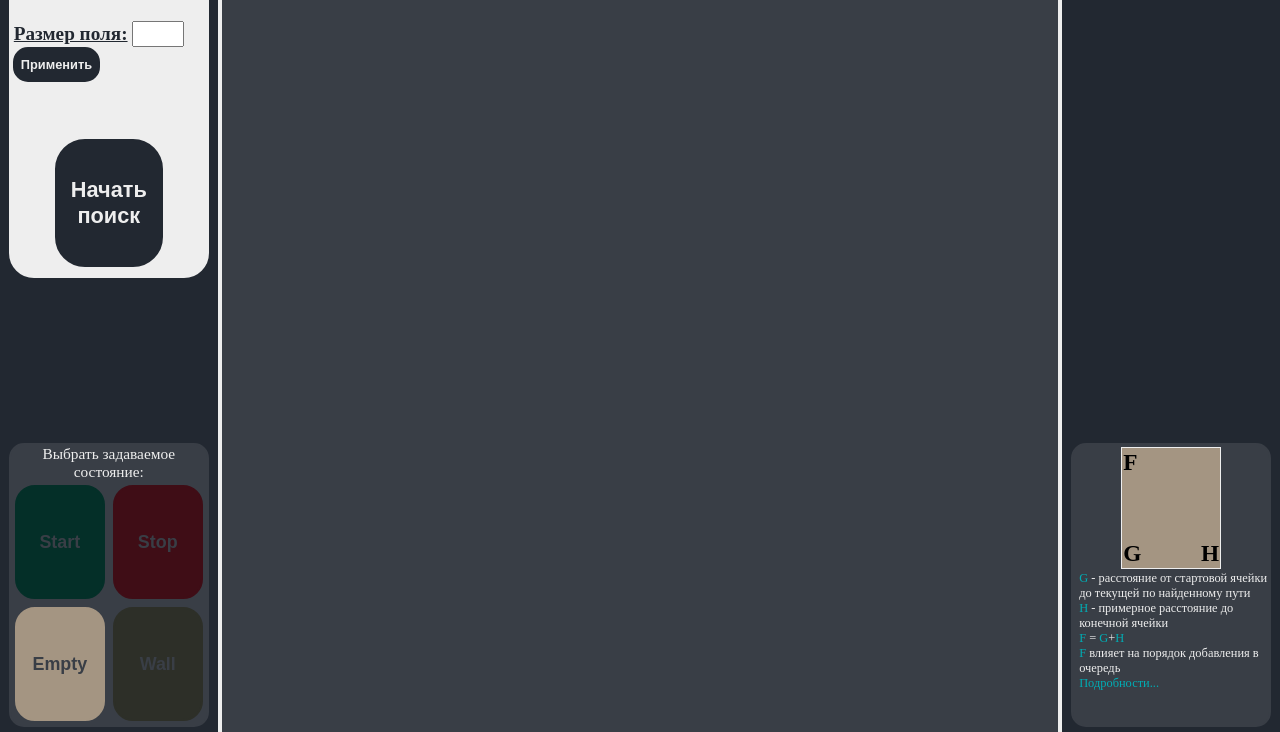
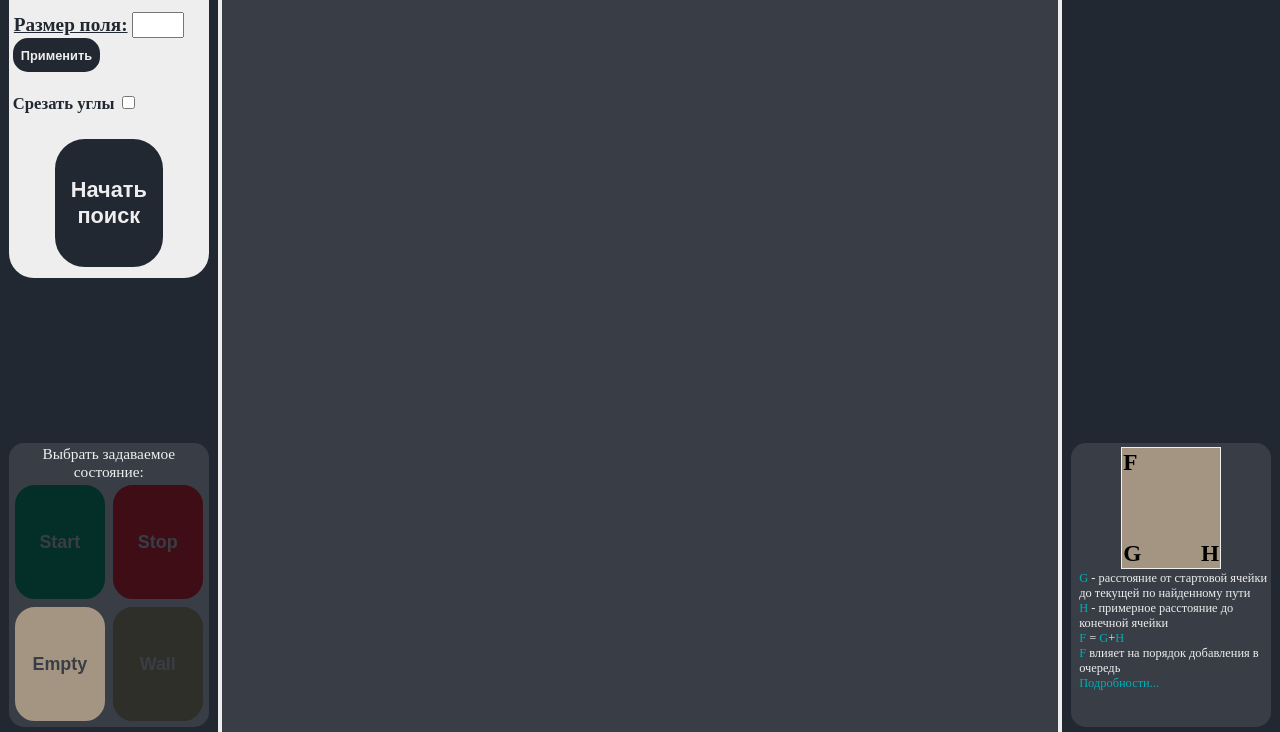
Before and after one commit to SpoonDoesNotExist/Team7, a plain HTML site: page Task_1/A_star.html in a window 1280 px wide. Shown: the part 68-800 px from the top of the page. Drawn offline with Linux system fonts and the light colour scheme.

Commit message:
Добавил кнопку срез углов

```diff
--- a/Task_1/A_star.css
+++ b/Task_1/A_star.css
@@ -39,7 +39,7 @@ body {
     padding-top: 8%;
     border: 2px #EEEEEE solid;
     width: 90%;
-    height: 40vh;
+    min-height: 40vh;
     position: relative;
     /* left:5px;
     right:5px; */
@@ -69,7 +69,7 @@ body {
     margin-top: 2%;
     margin-left: 1%;
     align-self: stretch;
-    margin-bottom: 17%;
+    margin-bottom: 3%;
     flex-shrink: 1;
 }
 
@@ -124,6 +124,24 @@ body {
         box-shadow: 0px 0px 50px 20px #00ADB5;
     }
 }
+/*---------------------------------------------------------------*/
+
+#cut {
+    margin-bottom: 5%;
+    margin-left: 1%;
+    align-self: flex-start;
+}
+
+#forCutAngles {
+    color: #222831;
+    font-weight: bold;
+    font-size: 1.3vw;
+}
+
+#cutAngles {
+}
+
+/*------------------------------------------------------------------*/
 
 #startShell {
     align-self: center;
@@ -320,6 +338,7 @@ body {
     }
 }
 
+/*-------------------------------------------------------------------------*/
 #forExample {
     width: 90%;
     height: 35%;
--- a/Task_1/A_star.html
+++ b/Task_1/A_star.html
@@ -16,6 +16,10 @@
                 <label for="size" id="forSize">Размер поля:</label>
                     <input type="number" maxlength="2" id="size" min="1" max="99"><br>
                 <button id="size_button">Применить</button>
+            </div>
+            <div id="cut">
+                <label for="cutAngles" id="forCutAngles">Срезать углы</label>
+                    <input type="checkbox" id="cutAngles">
             </div>
             <div id="startShell">
                 <button id="start_alg">Начать поиск</button>
@@ -42,8 +46,8 @@
 
     <aside id="rightPanel">
         <a href="../index.html" title="Перейти на главную" id="backButton">На главную</a>
-        <div hidden>
-            <label for="diagonal">Движение по диагонали</label>
+        <div id="settings" hidden>
+            <label for="diagonal" id="forDiagonal">Движение по диагонали</label>
                 <input type="checkbox" id="diagonal"><br>
             <ul id="additSettings" hidden>
                 <li>
--- a/Task_1/A_star_new.js
+++ b/Task_1/A_star_new.js
@@ -604,3 +604,20 @@ state1.onclick = changeState;
 state2.onclick = changeState;
 state3.onclick = changeState;
 state4.onclick = changeState;
+
+// // Кнопки движения по диагонали и среза углов
+// let diagonal = document.getElementById('diagonal');
+// let additSettings = document.getElementById('additSettings');
+
+// diagonal.onclick = () => {
+//     additSettings.hidden = !additSettings.hidden;
+// }
+
+// Можно ввести максимум 2 цифры в размер поля
+let sizeInput = document.getElementById('size');
+sizeInput.oninput = function () {
+    this.value = this.value.slice(0, this.maxLength);
+    if (this.value == 0) {
+        this.value = "";
+    }
+}
```
